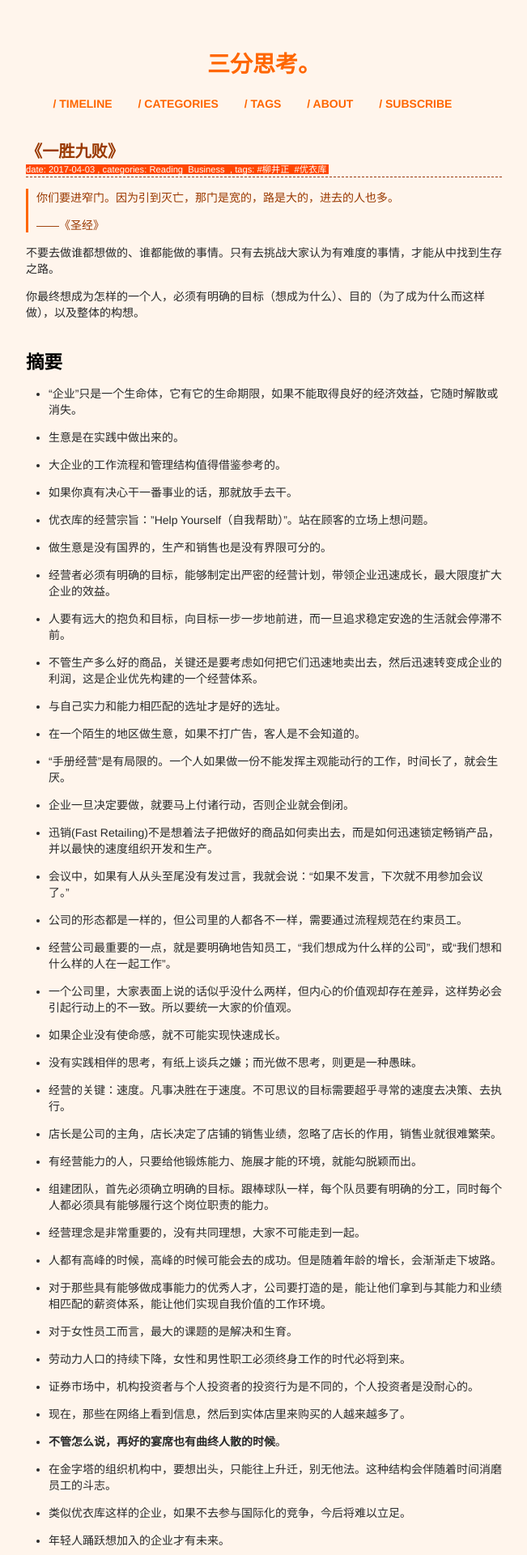
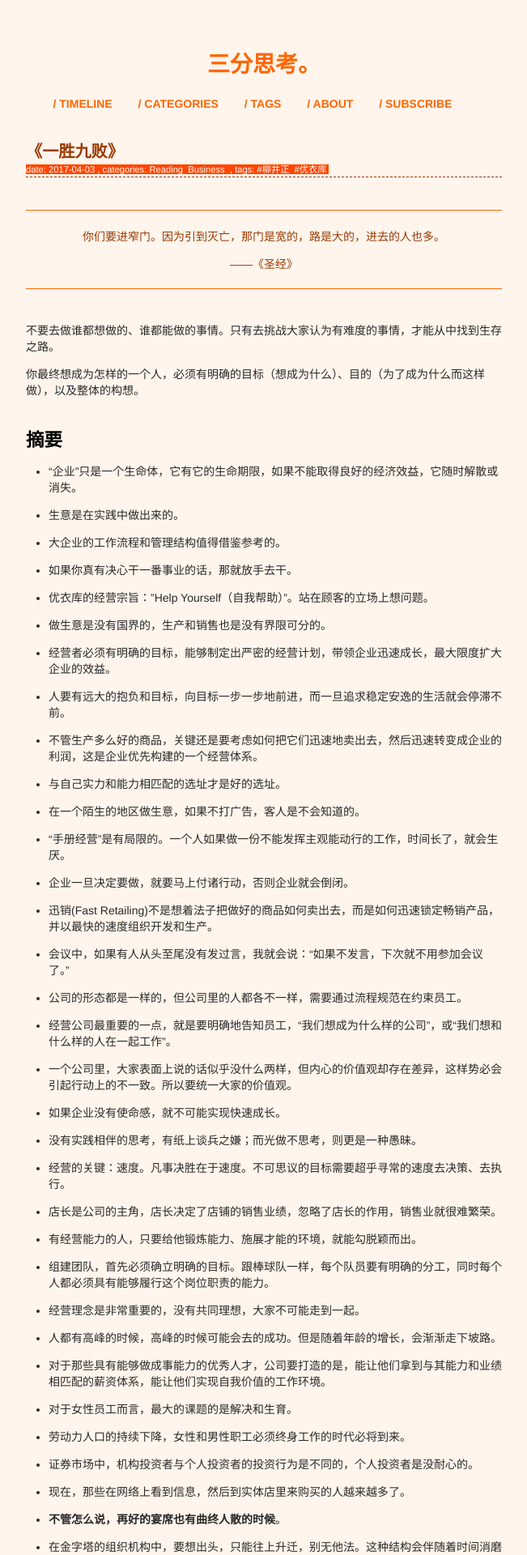
Before and after one commit to xianyuxmu/xianyuxmu.github.io, a Jekyll site: the page built from _posts/2017-04-03-one-win-nine-loses.md, in a window 1280 px wide. Shown: the top 1920 px of the page at 81% size, without its empty margins (314-965 px from the left). Built offline with Jekyll 4.4.1, drawn with Linux system fonts in a browser that asks for light colours; comment, search, counter and statistics services are not loaded.

Commit message:
《一胜九败》

```diff
--- a/_posts/2017-04-03-one-win-nine-loses.md
+++ b/_posts/2017-04-03-one-win-nine-loses.md
@@ -11,7 +11,7 @@ tags:
 
 ---
 
-<blockquote>
+<blockquote class="blockquote-center">
 <p>你们要进窄门。因为引到灭亡，那门是宽的，路是大的，进去的人也多。</p>
 <p>——《圣经》</p>
 </blockquote>
```
